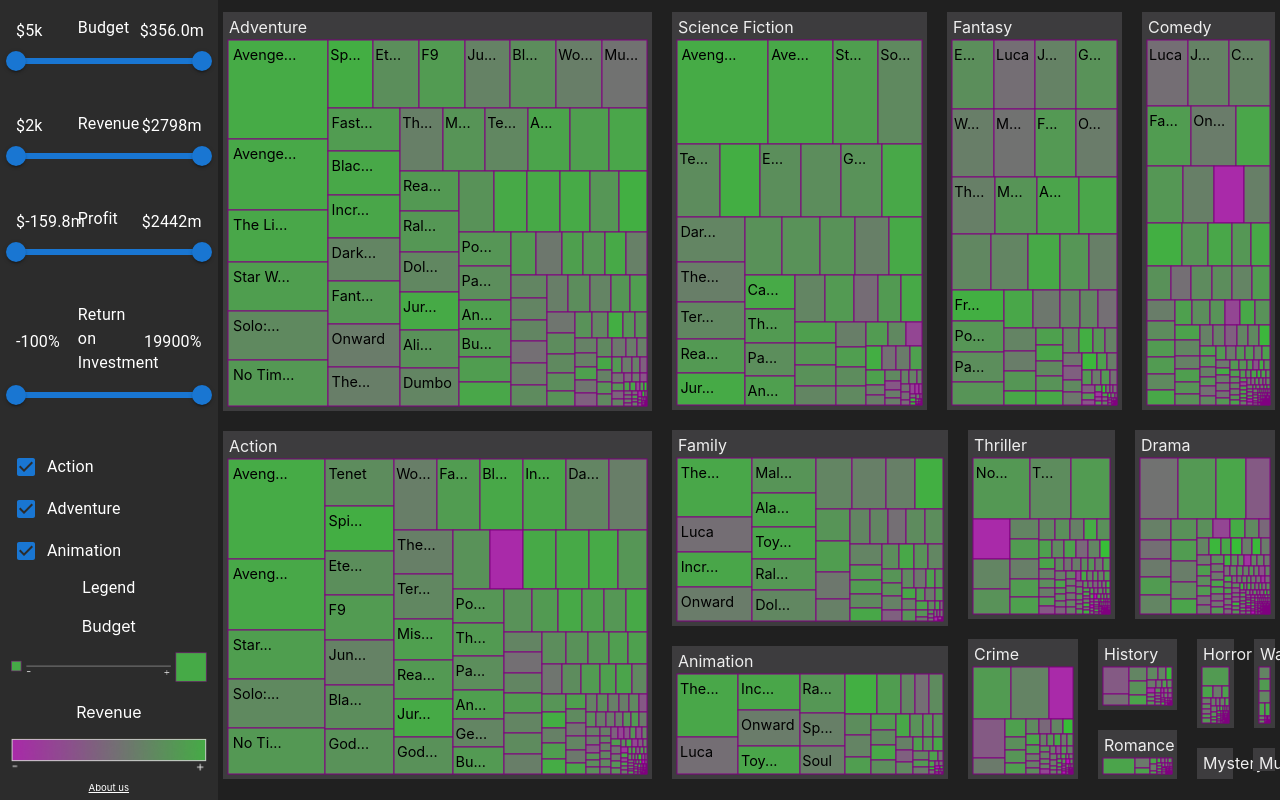
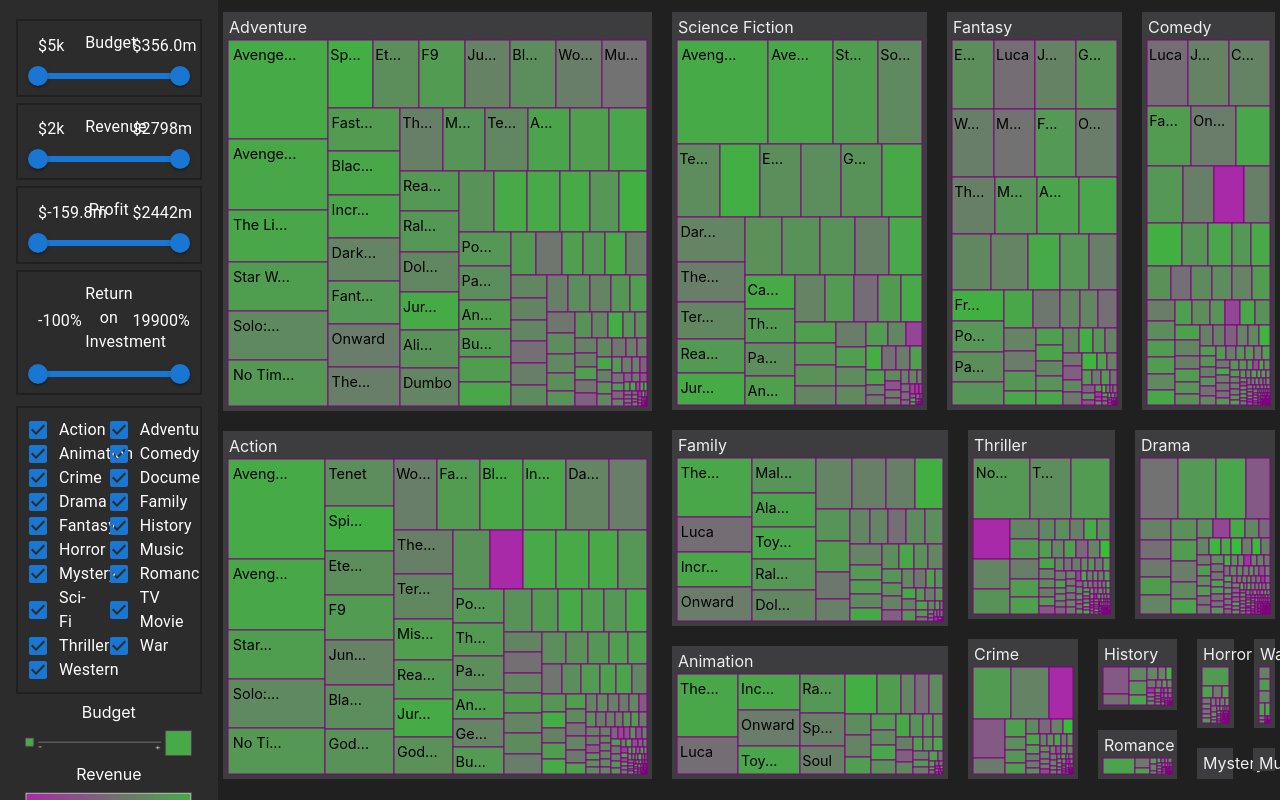
Before and after one commit to SamWGran/DH2321-movieMap, a React (Create React App) app: page / in a window 1280 px wide. Built offline with nearby package versions, Linux system fonts and the light colour scheme.

Commit message:
Fixed some values on about-us page, updated menubar to improve checkbox visibility.

```diff
--- a/src/classes/AboutUs.jsx
+++ b/src/classes/AboutUs.jsx
@@ -69,7 +69,22 @@ export default function AboutUs() {
     const sources = <><h2>Sources</h2><span>https://themoviedb.org<br/>
     https://github.com/SamWGran/DH2321-movieMap</span></>
 
-    const button = <div style={{fontSize:'2em', color:'red', fontWeight:'bolder',backgroundColor:'white',borderRadius:'2em',position:'absolute',top:'1rem',left:'1rem',zIndex:'30',width:'1em',height:'1em',textAlign:'center',lineHeight:'0.75em'}}>x</div>
+    const button = <div className='close-button' style={{
+        fontSize:'2em',
+        color:'white',
+        userSelect: 'none',
+        fontWeight:'bolder',
+        backgroundColor:'#202020',
+        borderRadius:'2em',
+        position:'absolute',
+        top:'1rem',
+        left:'1rem',
+        zIndex:'30',
+        width:'1em',
+        height:'1em',
+        textAlign:'center',
+        lineHeight:'0.75em'
+    }}>x</div>
 
     const lowe = {
         name: 'Lowe Bonnevier',
@@ -78,6 +93,7 @@ export default function AboutUs() {
           <>As of writing (March 2022) I am studying my fourth year at KTH. Both my bachelor's degree and master's degree are in computer science with focus on visualization. On this project I have primarily been working on integrating D3.js with React.
           <br/>
           <div style={{marginTop:'0.5em', display:'inline-block',borderTop: '2px', borderTopColor:'#D0BDAD', borderTopStyle:'solid'}}>
+            <span>- You can find more information about me on my <a href="http://github.com/obewol" target="_blank">GitHub Page</a>.</span>
           </div>
           </>
         ),
@@ -111,13 +127,13 @@ export default function AboutUs() {
     }
 
     const andreas = {
-        name: 'Andreas',
+        name: 'Andreas Sjödin',
         img: 'andreas.png',
         about: (
             <>
-                As of writing (March 2022), I am currently studying my fourth year at KTH. I have been studying information and communication technology on bachelor level and now I am studying computer science, with visualization and interactive graphics as subtrack.
+                Currently I'm studying my fourth year at KTH. I recently finished by bachelors thesis and I am now studying for the TCSCM masters track in the visualization and interactive graphics subtrack.
                 <br/><div style={{marginTop:'0.5em', display:'inline-block',borderTop: '2px', borderTopColor:'#D0BDAD', borderTopStyle:'solid'}}>
-                    <span>- You can find more information on my <a href="http://github.com/andreassjodin" target="_blank">GitHub Page</a>.</span>
+                    <span>- You can find more information about me on my <a href="http://github.com/andreassjodin" target="_blank">GitHub Page</a>.</span>
                 </div>
             </>
         ),
@@ -131,7 +147,7 @@ export default function AboutUs() {
     }
 
     const simon = {
-        name: 'Simon',
+        name: 'Simon Toblad',
         img: 'simon.png',
         about: (
             <>
@@ -151,7 +167,7 @@ export default function AboutUs() {
     }
 
     const samuel = {
-        name: 'Samuel',
+        name: 'Samuel Westman Granlund',
         img: 'samuel.png',
         about: 'hejhejehejhejhejehjhejhejh',
         workedOn: {
--- a/src/classes/App.jsx
+++ b/src/classes/App.jsx
@@ -128,12 +128,6 @@ export default function App() {
         />
     )
 
-	const legend = (
-		<Legend
-			height={window.innerHeight}
-		/>
-	)
-
     return (
     <>
       <div>
@@ -145,7 +139,6 @@ export default function App() {
             <div id='tooltip-container' >{renderedTooltip}</div>
         </div>
         <div id='toolbar-container' >{menu}</div>
-		<div id='legend-container' >{legend}</div>
       </div>
       </>
     );
--- a/src/classes/Legend.jsx
+++ b/src/classes/Legend.jsx
@@ -10,18 +10,14 @@ export default function Menu({
 
     const legend = (
 		<>
-			<p id="legend-title">Legend</p>
-			<div></div>
 			<p className="legend-text">Budget</p>
-			<img src={legend01}/>
+			<img className='legend-img' src={legend01}/>
 			<p className="legend-text">Revenue</p>
-			<img src={legend02}/>
-			<div></div>
+			<img className='legend-img' src={legend02}/>
 			<a href="#" onClick={() => {
 				document.getElementById('AboutUs').classList.remove('hidden')
             	document.getElementsByClassName('App')[0].classList.add('blurred')
 				}}>About us</a>
-
 		</>
     )
 
--- a/src/classes/Menu.jsx
+++ b/src/classes/Menu.jsx
@@ -2,6 +2,7 @@ import '../styles/moviemapStyles.css'
 import * as d3 from 'd3'
 import {Slider, Box, Grid, Typography, Checkbox, FormControlLabel, Stack} from '@mui/material';
 import React, {useMemo, useState} from 'react'
+import Legend from './Legend'
 import formatDollars from './formatDollars';
 
 function makeGroups(data, groupKey) {
@@ -36,12 +37,21 @@ export default function Menu({
 
     const buttons = useMemo(() => {
             const groups = makeGroups(movies, groupKey);
-
-            return <div style={{height: '20em', overflowY: 'auto'}}>
-                {groups.map(g =>
+            const checkboxStyleOverrides = {
+                padding: '10px',
+                boxSizing: 'border-box',
+                border: '2px solid #202020',
+                height: 'auto',
+                overflowX: 'hidden',
+                overflowY: 'auto'
+            }
+            return <div style={checkboxStyleOverrides}>
+                <Grid container spacing={0} alignItems="left">
+                {groups.map(g => <Grid item xs={6}>
                     <FormControlLabel
-                label={g}
+                    label={g=='Science Fiction' ? 'Sci-Fi' : g}
                     control={<Checkbox
+                        sx={{pt:0, pb:0}}
                         key={g}
                         checked={!hidden.includes(g)}
                         onChange={
@@ -49,7 +59,9 @@ export default function Menu({
                         }
                     />}
                     />
+                </Grid>
                 )}
+                </Grid>
             </div>
         },
         [hidden, movies, groupKey]
@@ -88,7 +100,7 @@ export default function Menu({
                 </Typography>
             )
             const header = (
-                <Typography id="roi-slider" gutterBottom>
+                <Typography id="roi-slider" align='center' gutterBottom>
                     Return on Investment
                 </Typography>
             )
@@ -135,7 +147,7 @@ export default function Menu({
                 </Typography>
             )
             const header = (
-                <Typography id="budget-slider" gutterBottom>
+                <Typography id="budget-slider" align='center' gutterBottom>
                     Budget
                 </Typography>
             )
@@ -182,7 +194,7 @@ export default function Menu({
                 </Typography>
             )
             const header = (
-                <Typography id="profit-slider" gutterBottom>
+                <Typography id="profit-slider" align='center' gutterBottom>
                     Profit
                 </Typography>
             )
@@ -229,7 +241,7 @@ export default function Menu({
                 </Typography>
             )
             const header = (
-                <Typography id="revenue-slider" gutterBottom>
+                <Typography id="revenue-slider" align='center' gutterBottom>
                     Revenue
                 </Typography>
             )
@@ -245,14 +257,37 @@ export default function Menu({
         [movies, revenueTick]
     )
 
+    const legend = (
+		<Legend
+			height={window.innerHeight}
+		/>
+	)
+    const sliderStyleOverride = {
+        paddingTop: '10px',
+        paddingLeft: '20px',
+        paddingRight: '20px',
+        margin: '3px',
+        width: '100%',
+        boxSizing: 'border-box',
+        border: '2px solid #202020',
+    }
     const sliders = (
         <Box sx={{m:2}}>
-            <Stack spacing={4} color="white">
+            <Stack alignItems='center' spacing={1} color="white">
+                <div style={sliderStyleOverride}>
                     {budgetSlider}
+                </div>
+                <div style={sliderStyleOverride}>
                     {revenueSlider}
+                </div>
+                <div style={sliderStyleOverride}>
                     {profitSlider}
+                </div>
+                <div style={sliderStyleOverride}>
                     {roiSlider}
+                </div>
                 {buttons}
+                {legend}
             </Stack>
         </Box>
     )
--- a/src/styles/MovieMap.css
+++ b/src/styles/MovieMap.css
@@ -63,7 +63,7 @@ body {
     position: fixed;
     top:0;
     left:0;
-    height: 70vh;
+    height: 100vh;
     background-color: #2c2c2c;
     width: 17vw;
 }
@@ -72,24 +72,11 @@ body {
     z-index: 10;
 }
 
-#legend-container {
-	color: white;
-	text-align: center;
-	position: fixed;
-	width: 17vw;
-	height: 30vh;
-	background-color: #2c2c2c;
-	z-index: 11;
-	bottom: 0;
+.legend-img {
 }
 
-#legend-title {
-	font-family: "Roboto", "Helvetica", "Arial", sans-serif;
-	font-weight: 400;
-	font-size: 1rem;
-	line-height: 1.5;
-	letter-spacing: 0.00938em;
-	margin-bottom: 0.35em;
+.legend-text {
+	text-align: center;
 }
 
 img {
@@ -138,3 +125,7 @@ a {
 .AboutUs-container a:hover {
     text-decoration: underline;
 }
+
+.close-button:hover {
+    opacity: 0.5;
+}
```
Lines whose indentation alone changed are shown as unchanged.
